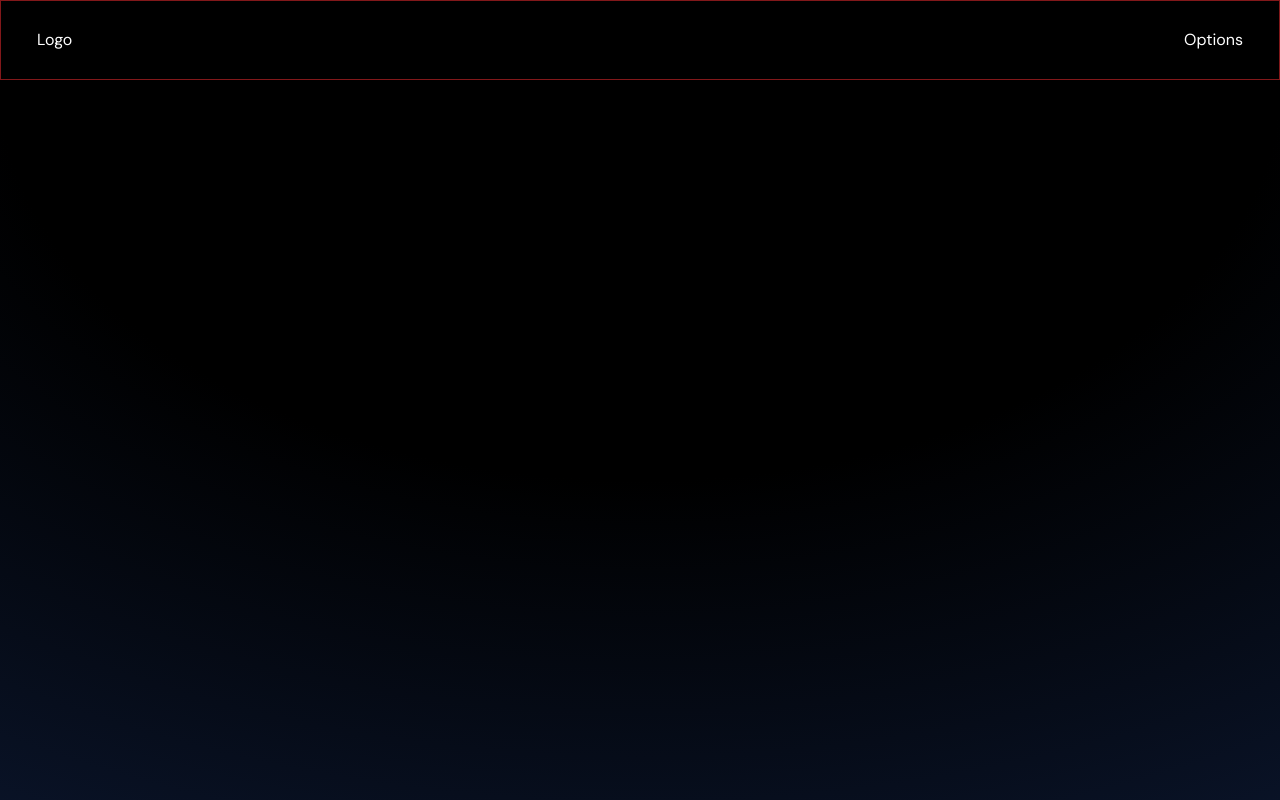
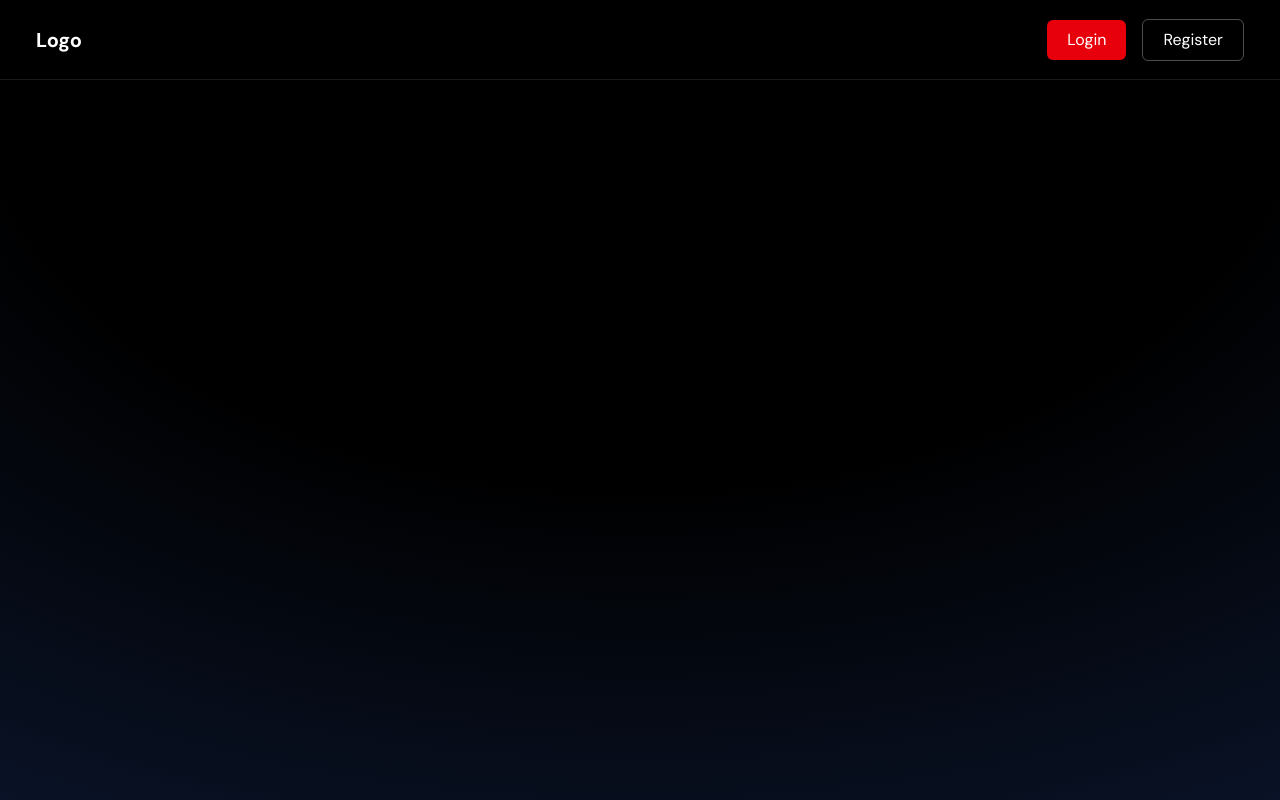
Before and after one commit to MrSanito/authsystem, a Next.js app in the folder apps/web/: page / in a window 1280 px wide. Built offline with nearby package versions, Linux system fonts and the light colour scheme; no server answers.

Commit message:
feat: add login/register links to conditionally render based on login status in navbar and sidebar

```diff
--- a/apps/web/app/components/Navbar.tsx
+++ b/apps/web/app/components/Navbar.tsx
@@ -1,9 +1,11 @@
 "use client"
 import React, { useState } from 'react'
 import { GiHamburgerMenu } from "react-icons/gi";
-
+import { AppData } from "../context/appContext";
+import Link from "next/link";
 
 const Navbar = () => {
+    const { isAuth, logOutUser } = AppData();
 
     const [sideBarOpen, setsideBarOpen] = useState(false)
     const openSiderBar = () => {
@@ -12,11 +14,26 @@ const Navbar = () => {
      }
   return (
     <div className=" text-white ">
-      <div className=" min-h-[10vh] w-full border border-red-900 absolute flex justify-between  items-center">
-        <div className="px-9">Logo  </div>
-        <div className="px-9 hidden md:block"> Options</div>
-        <div className="px-9  md:hidden" onClick={openSiderBar}>
-          <GiHamburgerMenu />
+      <div className=" min-h-[10vh] w-full border-b border-white/10 absolute flex justify-between items-center bg-black/60 backdrop-blur-md z-40">
+        <div className="px-9 font-bold text-xl"><Link href="/">Logo</Link></div>
+        <div className="px-9 hidden md:flex items-center gap-4">
+          {!isAuth ? (
+            <>
+              <Link href="/login" className="px-5 py-2 bg-red-600 hover:bg-red-700 text-white rounded-md transition">
+                Login
+              </Link>
+              <Link href="/register" className="px-5 py-2 bg-transparent border border-white/30 hover:bg-white/10 text-white rounded-md transition">
+                Register
+              </Link>
+            </>
+          ) : (
+             <button onClick={logOutUser} className="px-5 py-2 bg-red-600 hover:bg-red-700 text-white rounded-md transition">
+               Logout
+             </button>
+          )}
+        </div>
+        <div className="px-9 md:hidden cursor-pointer" onClick={openSiderBar}>
+          <GiHamburgerMenu size={24} />
         </div>
       </div>
       {/* THE OVERLAY: Renders only when sidebar is open */}
@@ -28,11 +45,26 @@ const Navbar = () => {
       )}
 
       <div
-        className={`fixed top-0 left-0 min-h-screen w-1/2 text-white bg-red-900 z-50 transform transition-transform duration-300 ease-in-out ${
+        className={`fixed top-0 left-0 min-h-screen w-64 text-white bg-black/80 backdrop-blur-xl z-50 transform transition-transform duration-300 ease-in-out border-r border-white/10 ${
           sideBarOpen ? "translate-x-0" : "-translate-x-full"
         }`}
       >
-        boom bam
+        <div className="flex flex-col p-8 gap-6 mt-12">
+          {!isAuth ? (
+            <>
+              <Link href="/login" onClick={() => setsideBarOpen(false)} className="w-full text-center px-4 py-3 bg-red-600 hover:bg-red-700 rounded-md transition text-lg font-medium">
+                Login
+              </Link>
+              <Link href="/register" onClick={() => setsideBarOpen(false)} className="w-full text-center px-4 py-3 bg-white/5 hover:bg-white/10 border border-white/20 rounded-md transition text-lg font-medium">
+                Register
+              </Link>
+            </>
+          ) : (
+            <button onClick={() => { logOutUser(); setsideBarOpen(false); }} className="w-full text-center px-4 py-3 bg-red-600 hover:bg-red-700 rounded-md transition text-lg font-medium">
+               Logout
+            </button>
+          )}
+        </div>
       </div>
     </div>
   );
```
